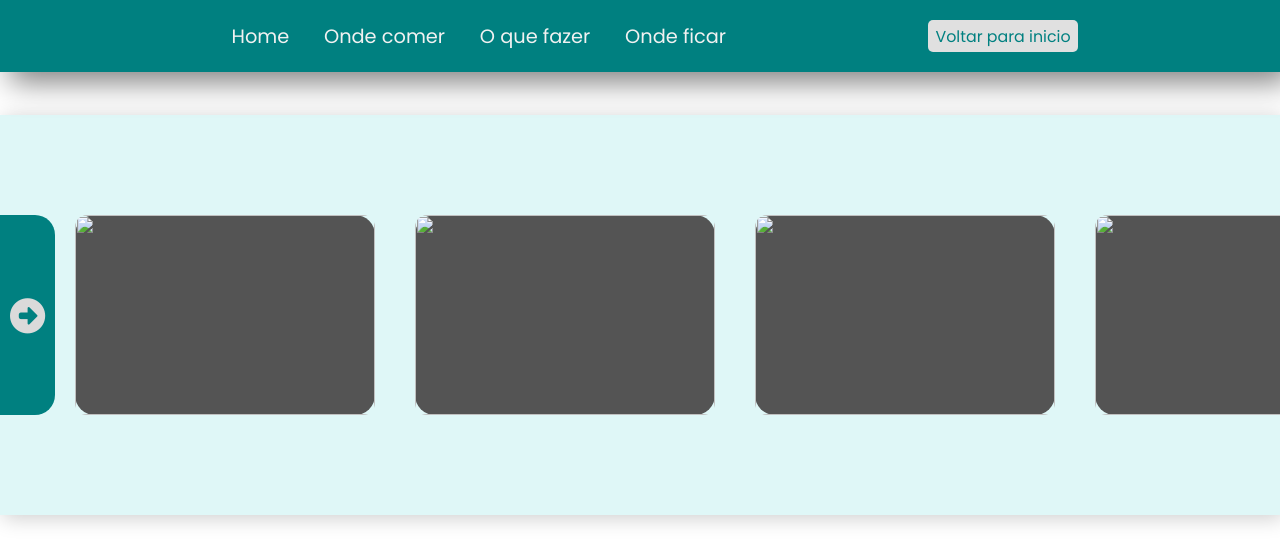
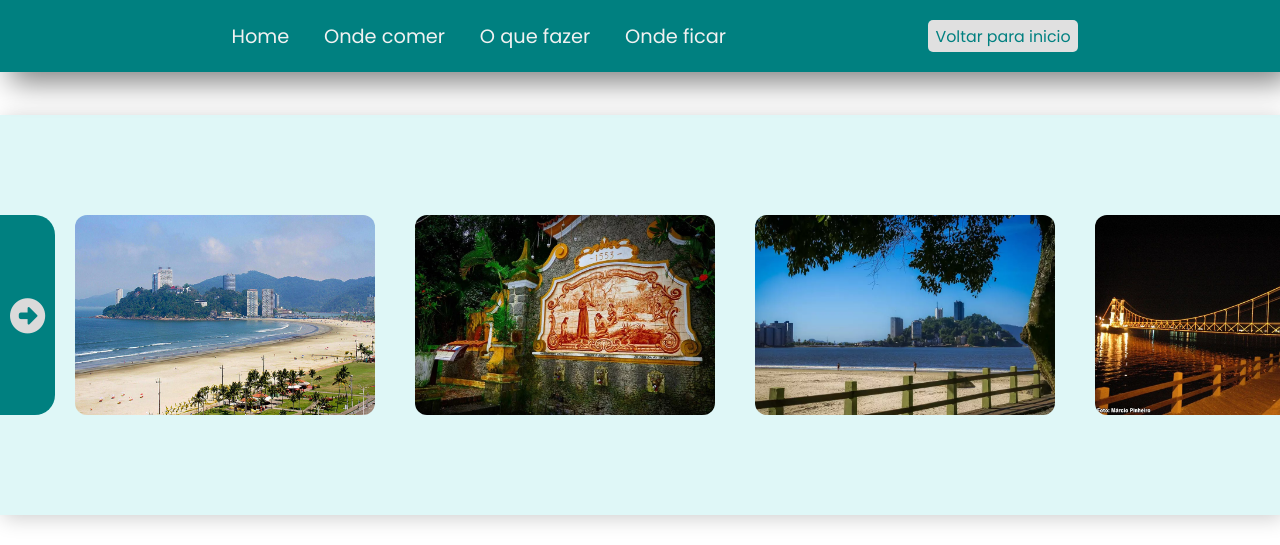
Before and after one commit to Reninhag/baixada-santista2, a plain HTML site: page saovicente.html in a window 1280 px wide. Shown: the top 545 px of the page. Drawn offline with Linux system fonts and the light colour scheme; the site is published under a folder, as on GitHub Pages, so addresses that start at the root find nothing.

Commit message:
Update saovicente.html

```diff
--- a/saovicente.html
+++ b/saovicente.html
@@ -30,19 +30,19 @@
                 <i class="fa-solid fa-circle-right fa-2xl"  id="seta-esquerda"style="color: #dadada;"></i>
             </div>
             <div class="imagens">
-                <img src="/imagem/img-saovicente-1.jpg" alt="">
+                <img src="./imagem/img-saovicente-1.jpg" alt="">
             </div>
             <div class="imagens">
-                <img src="/imagem/img-saovicente-2.webp" alt="">
+                <img src="./imagem/img-saovicente-2.webp" alt="">
             </div>
             <div class="imagens">
-                <img src="/imagem/img-saovicente-3.webp" alt="">
+                <img src="./imagem/img-saovicente-3.webp" alt="">
             </div>
             <div class="imagens">
-                <img src="/imagem/img-saovicente-4.jpg" alt="">
+                <img src="./imagem/img-saovicente-4.jpg" alt="">
             </div>
             <div class="imagens">
-                <img src="/imagem/img-saovicente-5.jpg" alt="">
+                <img src="./imagem/img-saovicente-5.jpg" alt="">
             </div>
         </div>
         </aside>
```
